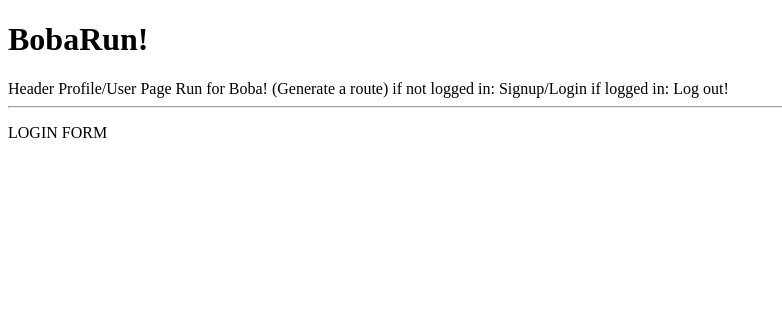
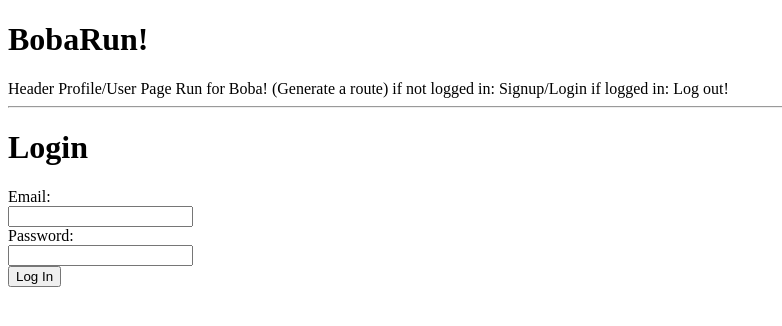
Before and after one commit to AnliYang/bobafetch, a Flask app: page /login in a window 1280 px wide. Shown: the top 326 px of the page, without its empty margins (0-782 px from the left). Run offline with Flask 2, Linux system fonts and the light colour scheme; some libraries are stand-ins or nearby versions.

Commit message:
login and logout routes hooked up and tested

```diff
--- a/server.py
+++ b/server.py
@@ -2,12 +2,14 @@
 
 from jinja2 import StrictUndefined
 
-from flask import Flask, render_template, redirect, request, flash
+from flask import Flask, render_template, redirect, request, flash, session
 from flask_debugtoolbar import DebugToolbarExtension
 
 import json
 
 import yelp_call
+
+from model import connect_to_db, db, User, Restaurant, Favorite_Restaurant, Visited_Restaurant
 
 app = Flask(__name__)
 
@@ -126,17 +128,48 @@ def login_process():
     pass
     # again, see ratings
 
+    email = request.form["email"]
+    password = request.form["password"]
+
+    user = User.query.filter(email==email).first()
+
+    if not user:
+        flash("No such user")
+        return redirect("/login")
+
+    if user.password != password:
+        flash("Incorrect password")
+        return redirect("/login")
+
+    session["user_id"] = user.user_id
+
+    flash("Logged in")
+
+    return redirect("/")
+
 
 @app.route('/logout')
 def logout():
     """Log out."""
 
-    pass
+    del session["user_id"]
+    flash("Logged Out.")
+    return redirect("/")
 
-    # del session["user_id"]
-    # flash("Logged Out.")
-    # return redirect("/")
 
+# route for showing multiple results
+
+
+# route after someone clicks "Map it" to show directions to a particular restaurant
+
+
+# route for profile page (when someone clicks Profile in header)
+
+
+# route for user's list of favorite restaurants
+
+
+# route for user's list of trips/routes (visited restaurants)
 
 if __name__ == "__main__":
 # using the Flask Debug bar, including setting debug = True
--- a/templates/login.html
+++ b/templates/login.html
@@ -1,6 +1,16 @@
 {% extends 'base.html' %}
 {% block content %}
-<p>LOGIN FORM</p>
+<div>
+    <h1>Login</h1>
+    <form action="/login" method="POST">
+        <label>Email:
+            <input type="email" name="email">
+        </label>
+        <label>Password:
+            <input type="password" name="password">
+        </label>
+        <input type="submit" value="Log In">
+    </form>
+</div>
 
-<!-- maybe add a map just centered on their place and marked -->
 {% endblock %}
```
